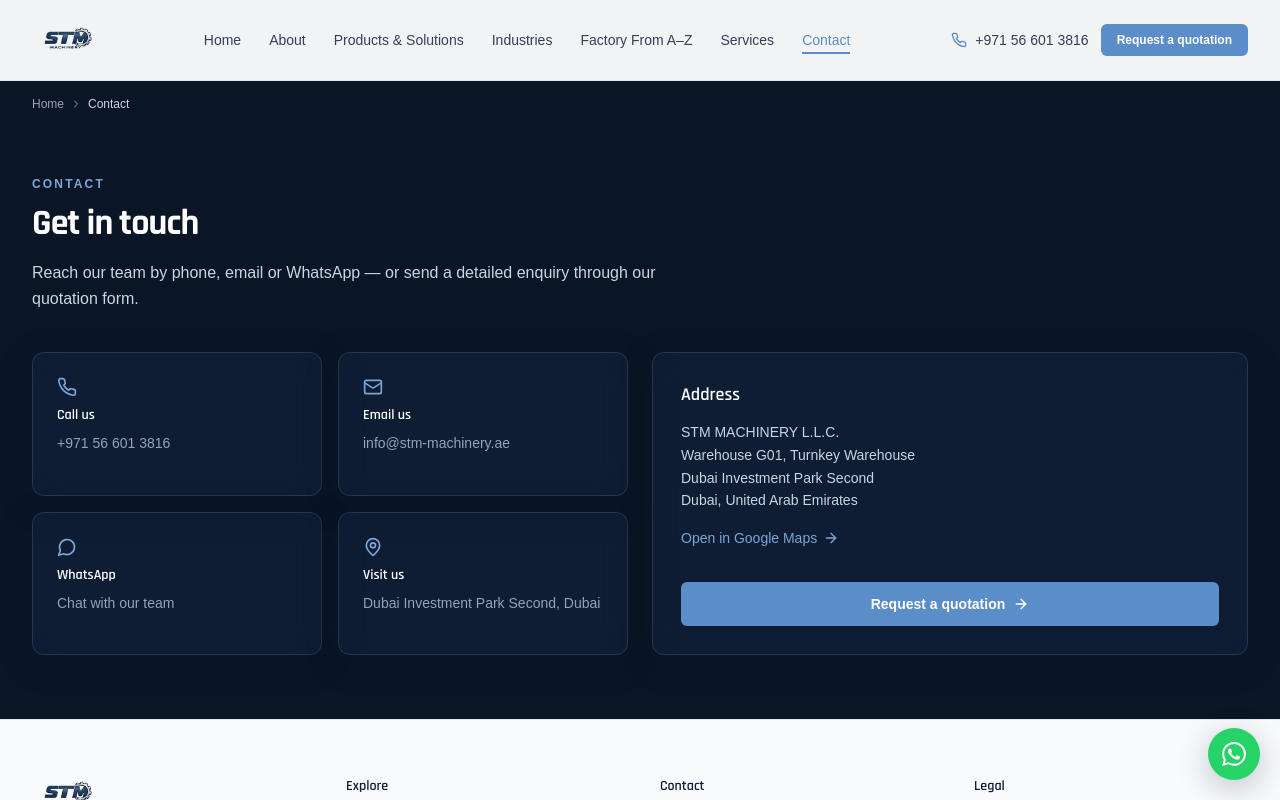
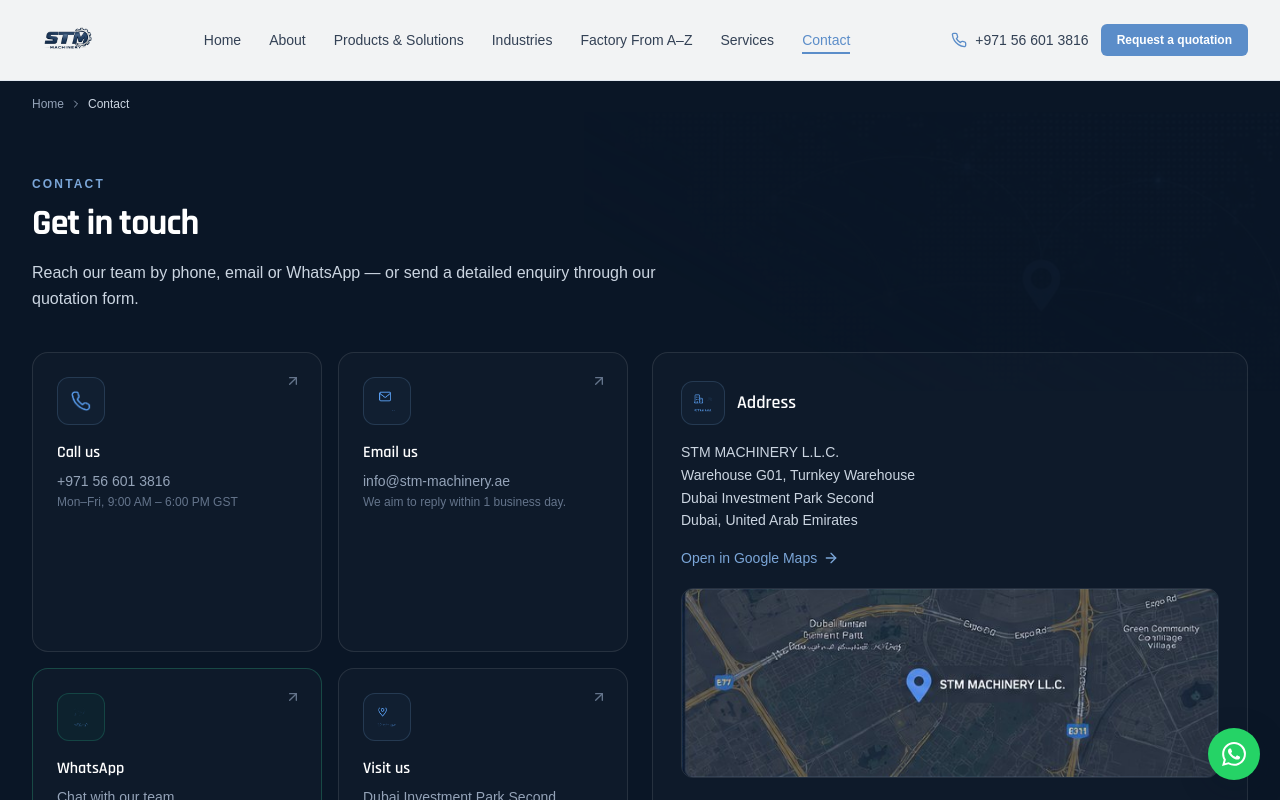
Before and after one commit to Aivora-dxb/STM, a Next.js app: page /contact in a window 1280 px wide. Shown: the top 800 px of the page. Built offline with nearby package versions, Linux system fonts and the light colour scheme; a web font is replaced by a local one.

Commit message:
Add files via upload

```diff
--- a/src/app/about/page.tsx
+++ b/src/app/about/page.tsx
@@ -1,6 +1,6 @@
 import type { Metadata } from "next";
-import { MapPin, ShieldCheck, Handshake, Wrench } from "lucide-react";
-import { Breadcrumb, SectionHeader, CtaBand, Reveal, JsonLd } from "@/components/ui/index";
+import Image from "next/image";
+import { Breadcrumb, CtaBand, Reveal, JsonLd } from "@/components/ui/index";
 import { buildMetadata, pageSeo, breadcrumbJsonLd } from "@/lib/seo";
 import { company } from "@/lib/company";
 
@@ -8,26 +8,26 @@
 
 const values = [
   {
-    icon: ShieldCheck,
+    icon: "quality",
     title: "Quality & reliability",
     body: "We supply machinery and equipment chosen to perform and to last in demanding industrial settings.",
   },
   {
-    icon: Wrench,
+    icon: "practical-expertise",
     title: "Practical expertise",
     body: "We focus on helping clients specify and source the right equipment for their process and output.",
   },
   {
-    icon: Handshake,
+    icon: "customer-partnership",
     title: "Customer partnership",
     body: "From procurement to after-sales, we work alongside our clients through the equipment lifecycle.",
   },
   {
-    icon: ShieldCheck,
+    icon: "integrity",
     title: "Integrity",
     body: "Transparent processes and honest commitments in every enquiry and quotation.",
   },
-];
+] as const;
 
 export default function AboutPage() {
   return (
@@ -40,67 +40,153 @@
       />
       <Breadcrumb items={[{ name: "Home", href: "/" }, { name: "About", href: "/about" }]} />
 
-      <section className="container-x py-12 sm:py-16">
-        <SectionHeader
-          eyebrow="About us"
-          title="Who we are"
-          lead="STM MACHINERY L.L.C. is a Dubai-based supplier of industrial machinery, manufacturing equipment and spare parts. We support industries that depend on reliable machinery and complete production capabilities."
-          as="h1"
+      {/* ===== Top section: intro + hero image ===== */}
+      <section className="relative overflow-hidden">
+        {/* Faint blueprint / grid backdrop */}
+        <div
+          aria-hidden="true"
+          className="eng-grid pointer-events-none absolute inset-0 opacity-[0.6]"
+        />
+        <div
+          aria-hidden="true"
+          className="pointer-events-none absolute -right-24 top-0 h-[420px] w-[420px] rounded-full bg-accent-500/10 blur-3xl"
         />
 
-        <div className="mt-10 grid gap-6 lg:grid-cols-3">
-          <Reveal className="lg:col-span-2">
-            <div className="glass rounded-xl p-7">
-              <h2 className="font-display text-xl font-semibold text-white">Our focus</h2>
-              <p className="mt-4 text-sm leading-relaxed text-slate-300">
-                We help manufacturers, factory owners, contractors and procurement teams
-                identify, source and procure the machinery and equipment their operations
-                require. Our role spans supply, sourcing, procurement coordination,
-                installation coordination and after-sales support — across sectors from
-                manufacturing and energy to oil &amp; gas, medical and agriculture.
-              </p>
-              <p className="mt-4 text-sm leading-relaxed text-slate-300">
-                Rather than pushing a fixed catalogue, we work from your requirement:
-                the parts you produce, the tolerances you hold, the capacity you need,
-                and the constraints of your site. We then coordinate supply from
-                established manufacturers and support the equipment through its life.
+        <div className="container-x relative py-12 sm:py-16 lg:py-20">
+          <div className="grid items-center gap-10 lg:grid-cols-2 lg:gap-14">
+            {/* Left: copy */}
+            <Reveal>
+              <div className="max-w-xl">
+                <p className="eyebrow mb-3">About us</p>
+                <h1 className="font-display text-3xl font-bold tracking-tight text-white sm:text-4xl lg:text-5xl">
+                  Who we are
+                </h1>
+                <p className="mt-5 text-base leading-relaxed text-slate-300">
+                  <span className="font-semibold text-accent-400">
+                    STM MACHINERY L.L.C.
+                  </span>{" "}
+                  is a Dubai-based supplier of industrial machinery, manufacturing
+                  equipment and spare parts. We support industries that depend on
+                  reliable machinery and complete production capabilities.
                 </p>
               </div>
             </Reveal>
 
+            {/* Right: hero image with dark-blue overlay */}
             <Reveal delay={0.1}>
-            <div className="glass flex h-full flex-col justify-between rounded-xl p-7">
-              <div>
-                <h2 className="font-display text-xl font-semibold text-white">Where we are</h2>
-                <p className="mt-3 flex items-start gap-2 text-sm text-slate-300">
-                  <MapPin className="mt-0.5 h-4 w-4 shrink-0 text-accent-400" aria-hidden="true" />
-                  <span>
-                    {company.address.line1}, {company.address.line2}, {company.address.city},{" "}
-                    {company.address.country}
+              <div className="relative overflow-hidden rounded-2xl border border-white/10 shadow-glass">
+                <div className="relative aspect-[16/10] w-full">
+                  <Image
+                    src="/images/about/hero-engineer.jpg"
+                    alt="STM engineer inspecting industrial machinery on the factory floor"
+                    fill
+                    sizes="(max-width: 1024px) 100vw, 50vw"
+                    className="object-cover"
+                    priority
+                  />
+                  {/* Dark blue overlay to integrate with the site */}
+                  <div
+                    aria-hidden="true"
+                    className="absolute inset-0 bg-gradient-to-tr from-navy-950/80 via-navy-900/30 to-transparent"
+                  />
+                  <div
+                    aria-hidden="true"
+                    className="absolute inset-0 bg-navy-900/10 mix-blend-multiply"
+                  />
+                  <div
+                    aria-hidden="true"
+                    className="pointer-events-none absolute inset-0 ring-1 ring-inset ring-accent-400/10"
+                  />
+                </div>
+              </div>
+            </Reveal>
+          </div>
+        </div>
+      </section>
+
+      {/* ===== Middle section: focus + location ===== */}
+      <section className="container-x pb-4">
+        <div className="grid gap-6 lg:grid-cols-5">
+          <Reveal className="lg:col-span-3">
+            <div className="glass h-full rounded-2xl p-7 sm:p-8">
+              <div className="flex items-center gap-4">
+                <span className="flex h-14 w-14 shrink-0 items-center justify-center rounded-xl border border-accent-400/20 bg-accent-500/5">
+                  <Image
+                    src="/images/about/our-focus.png"
+                    alt=""
+                    width={32}
+                    height={32}
+                    className="h-8 w-8 object-contain"
+                  />
                 </span>
+                <h2 className="font-display text-xl font-semibold text-white sm:text-2xl">
+                  Our focus
+                </h2>
+              </div>
+              <p className="mt-5 text-sm leading-relaxed text-slate-300 sm:text-base">
+                We help manufacturers, factory owners, contractors and procurement
+                teams identify, source and procure the machinery and equipment their
+                operations require. Our role spans supply, sourcing, procurement
+                coordination, installation coordination and after-sales support —
+                across sectors from manufacturing and energy to oil &amp; gas, medical
+                and agriculture.
               </p>
             </div>
-              <p className="mt-6 text-sm leading-relaxed text-slate-400">
+          </Reveal>
+
+          <Reveal delay={0.1} className="lg:col-span-2">
+            <div className="glass flex h-full flex-col rounded-2xl p-7 sm:p-8">
+              <div className="flex items-center gap-4">
+                <span className="flex h-14 w-14 shrink-0 items-center justify-center rounded-xl border border-accent-400/20 bg-accent-500/5">
+                  <Image
+                    src="/images/about/where-we-are.png"
+                    alt=""
+                    width={32}
+                    height={32}
+                    className="h-8 w-8 object-contain"
+                  />
+                </span>
+                <h2 className="font-display text-xl font-semibold text-white sm:text-2xl">
+                  Where we are
+                </h2>
+              </div>
+              <p className="mt-5 text-sm leading-relaxed text-slate-300">
+                {company.address.line1}, {company.address.line2},{" "}
+                {company.address.city}, {company.address.country}
+              </p>
+              <p className="mt-4 text-sm leading-relaxed text-slate-400">
                 Based in Dubai and serving clients across the UAE and the wider region.
               </p>
             </div>
           </Reveal>
         </div>
+      </section>
 
-        {/* Values */}
-        <div className="mt-16">
-          <h2 className="font-display text-2xl font-bold text-white">What we stand for</h2>
-          <div className="mt-6 grid gap-4 sm:grid-cols-2 lg:grid-cols-4">
+      {/* ===== Bottom section: values ===== */}
+      <section className="container-x py-14 sm:py-16">
+        <h2 className="font-display text-2xl font-bold text-white sm:text-3xl">
+          What we stand for
+        </h2>
+        <div className="mt-8 grid gap-5 sm:grid-cols-2 lg:grid-cols-4">
           {values.map((v, i) => (
             <Reveal key={v.title} delay={(i % 4) * 0.05}>
-                <div className="glass h-full rounded-xl p-6">
-                  <v.icon className="h-6 w-6 text-accent-400" aria-hidden="true" />
-                  <h3 className="mt-3 font-display text-base font-semibold text-white">{v.title}</h3>
+              <div className="group flex h-full flex-col rounded-2xl border border-white/10 bg-white/[0.02] p-6 transition-all duration-300 hover:-translate-y-1 hover:border-accent-400/40 hover:bg-white/[0.04]">
+                <span className="mb-4 flex h-14 w-14 items-center justify-center rounded-xl border border-accent-400/20 bg-accent-500/5">
+                  <Image
+                    src={`/images/about/${v.icon}.png`}
+                    alt=""
+                    width={30}
+                    height={30}
+                    className="h-[30px] w-[30px] object-contain"
+                  />
+                </span>
+                <h3 className="font-display text-base font-semibold text-white">
+                  {v.title}
+                </h3>
                 <p className="mt-2 text-sm leading-relaxed text-slate-400">{v.body}</p>
               </div>
             </Reveal>
           ))}
-          </div>
         </div>
       </section>
 
--- a/src/app/contact/page.tsx
+++ b/src/app/contact/page.tsx
@@ -1,79 +1,221 @@
 import type { Metadata } from "next";
 import Link from "next/link";
-import { Phone, Mail, MessageCircle, MapPin, ArrowRight } from "lucide-react";
-import { Breadcrumb, SectionHeader, JsonLd } from "@/components/ui/index";
+import Image from "next/image";
+import { ArrowRight, ArrowUpRight } from "lucide-react";
+import { Breadcrumb, JsonLd } from "@/components/ui/index";
 import { buildMetadata, pageSeo, breadcrumbJsonLd, localBusinessJsonLd } from "@/lib/seo";
 import { company, telHref, mailtoHref, whatsappUrl, mapsUrl } from "@/lib/company";
 
 export const metadata: Metadata = buildMetadata(pageSeo.contact);
 
+const cards = [
+  {
+    href: telHref,
+    icon: "call",
+    title: "Call us",
+    lines: [company.phone.display, company.hours.short],
+    analytics: "tel-click",
+    external: false,
+  },
+  {
+    href: mailtoHref,
+    icon: "email",
+    title: "Email us",
+    lines: [company.email, "We aim to reply within 1 business day."],
+    analytics: "email-click",
+    external: false,
+    breakAll: true,
+  },
+  {
+    href: whatsappUrl,
+    icon: "whatsapp",
+    title: "WhatsApp",
+    lines: ["Chat with our team", company.hours.short],
+    analytics: "whatsapp-click",
+    external: true,
+    whatsapp: true,
+  },
+  {
+    href: mapsUrl,
+    icon: "visit",
+    title: "Visit us",
+    lines: [`${company.address.line2},`, `${company.address.city}, ${company.address.country}`],
+    external: true,
+  },
+] as const;
+
 export default function ContactPage() {
   return (
     <>
-      <JsonLd data={[
+      <JsonLd
+        data={[
           breadcrumbJsonLd([
             { name: "Home", path: "/" },
             { name: "Contact", path: "/contact" },
           ]),
           localBusinessJsonLd(),
-      ]} />
+        ]}
+      />
       <Breadcrumb items={[{ name: "Home", href: "/" }, { name: "Contact", href: "/contact" }]} />
 
-      <section className="container-x py-12 sm:py-16">
-        <SectionHeader
-          eyebrow="Contact"
-          title="Get in touch"
-          lead="Reach our team by phone, email or WhatsApp — or send a detailed enquiry through our quotation form."
-          as="h1"
+      <section className="relative overflow-hidden">
+        {/* Decorative world-map / global-network graphic, upper-right, very low opacity */}
+        <div
+          aria-hidden="true"
+          className="pointer-events-none absolute -right-16 -top-10 hidden h-[420px] w-[760px] bg-contain bg-right-top bg-no-repeat opacity-[0.12] md:block [mask-image:linear-gradient(to_bottom_left,black,transparent_70%)]"
+          style={{ backgroundImage: "url(/images/contact/world-map.jpg)" }}
         />
 
-        <div className="mt-10 grid gap-6 lg:grid-cols-2">
-          <div className="grid gap-4 sm:grid-cols-2">
-            <a href={telHref} data-analytics="tel-click"
-              className="glass flex flex-col gap-2 rounded-xl p-6 transition-all hover:-translate-y-1 hover:border-accent-400/40">
-              <Phone className="h-5 w-5 text-accent-400" aria-hidden="true" />
-              <span className="font-display text-sm font-semibold text-white">Call us</span>
-              <span className="text-sm text-slate-400">{company.phone.display}</span>
-            </a>
-            <a href={mailtoHref} data-analytics="email-click"
-              className="glass flex flex-col gap-2 rounded-xl p-6 transition-all hover:-translate-y-1 hover:border-accent-400/40">
-              <Mail className="h-5 w-5 text-accent-400" aria-hidden="true" />
-              <span className="font-display text-sm font-semibold text-white">Email us</span>
-              <span className="break-all text-sm text-slate-400">{company.email}</span>
-            </a>
-            <a href={whatsappUrl} target="_blank" rel="noopener noreferrer" data-analytics="whatsapp-click"
-              className="glass flex flex-col gap-2 rounded-xl p-6 transition-all hover:-translate-y-1 hover:border-accent-400/40">
-              <MessageCircle className="h-5 w-5 text-accent-400" aria-hidden="true" />
-              <span className="font-display text-sm font-semibold text-white">WhatsApp</span>
-              <span className="text-sm text-slate-400">Chat with our team</span>
-            </a>
-            <a href={mapsUrl} target="_blank" rel="noopener noreferrer"
-              className="glass flex flex-col gap-2 rounded-xl p-6 transition-all hover:-translate-y-1 hover:border-accent-400/40">
-              <MapPin className="h-5 w-5 text-accent-400" aria-hidden="true" />
-              <span className="font-display text-sm font-semibold text-white">Visit us</span>
-              <span className="text-sm text-slate-400">{company.address.line2}, {company.address.city}</span>
-            </a>
+        <div className="container-x relative py-12 sm:py-16">
+          {/* Header */}
+          <div className="max-w-2xl">
+            <p className="eyebrow mb-3">Contact</p>
+            <h1 className="font-display text-3xl font-bold tracking-tight text-white sm:text-4xl">
+              Get in touch
+            </h1>
+            <p className="mt-4 text-base leading-relaxed text-slate-300">
+              Reach our team by phone, email or WhatsApp — or send a detailed enquiry
+              through our quotation form.
+            </p>
           </div>
 
-          <div className="glass flex flex-col justify-between rounded-xl p-7">
-            <div>
+          {/* Main content */}
+          <div className="mt-10 grid gap-6 lg:grid-cols-2">
+            {/* Left: 2×2 contact cards */}
+            <div className="grid gap-4 sm:grid-cols-2">
+              {cards.map((c) => (
+                <a
+                  key={c.title}
+                  href={c.href}
+                  {...(c.external ? { target: "_blank", rel: "noopener noreferrer" } : {})}
+                  {...("analytics" in c && c.analytics ? { "data-analytics": c.analytics } : {})}
+                  className={[
+                    "group relative flex h-full flex-col rounded-2xl border bg-white/[0.02] p-6 transition-all duration-300 hover:-translate-y-1 hover:bg-white/[0.05]",
+                    "whatsapp" in c && c.whatsapp
+                      ? "border-emerald-400/25 hover:border-emerald-400/50"
+                      : "border-white/10 hover:border-accent-400/40",
+                  ].join(" ")}
+                >
+                  <span
+                    className={[
+                      "mb-4 flex h-12 w-12 items-center justify-center rounded-xl border",
+                      "whatsapp" in c && c.whatsapp
+                        ? "border-emerald-400/20 bg-emerald-500/5"
+                        : "border-accent-400/20 bg-accent-500/5",
+                    ].join(" ")}
+                  >
+                    <Image
+                      src={`/images/contact/${c.icon}.png`}
+                      alt=""
+                      width={24}
+                      height={24}
+                      className="h-6 w-6 object-contain"
+                    />
+                  </span>
+                  <span className="font-display text-base font-semibold text-white">
+                    {c.title}
+                  </span>
+                  <span
+                    className={[
+                      "mt-1.5 text-sm text-slate-400",
+                      "breakAll" in c && c.breakAll ? "break-all" : "",
+                    ].join(" ")}
+                  >
+                    {c.lines[0]}
+                  </span>
+                  {c.lines[1] && (
+                    <span className="mt-0.5 text-xs leading-relaxed text-slate-500">
+                      {c.lines[1]}
+                    </span>
+                  )}
+                  <ArrowUpRight
+                    className="absolute right-5 top-5 h-4 w-4 text-slate-500 transition-colors group-hover:text-accent-400"
+                    aria-hidden="true"
+                  />
+                </a>
+              ))}
+            </div>
+
+            {/* Right: larger address card */}
+            <div className="flex flex-col rounded-2xl border border-white/10 bg-white/[0.02] p-7">
+              <div className="flex items-center gap-3">
+                <span className="flex h-11 w-11 items-center justify-center rounded-xl border border-accent-400/20 bg-accent-500/5">
+                  <Image
+                    src="/images/contact/address.png"
+                    alt=""
+                    width={22}
+                    height={22}
+                    className="h-[22px] w-[22px] object-contain"
+                  />
+                </span>
                 <h2 className="font-display text-lg font-semibold text-white">Address</h2>
-              <address className="mt-3 not-italic text-sm leading-relaxed text-slate-300">
-                {company.legalName}<br />
-                {company.address.line1}<br />
-                {company.address.line2}<br />
+              </div>
+
+              <address className="mt-4 not-italic text-sm leading-relaxed text-slate-300">
+                {company.legalName}
+                <br />
+                {company.address.line1}
+                <br />
+                {company.address.line2}
+                <br />
                 {company.address.city}, {company.address.country}
               </address>
-              <a href={mapsUrl} target="_blank" rel="noopener noreferrer"
-                className="mt-4 inline-flex items-center gap-1.5 text-sm font-medium text-accent-400 link-underline">
+
+              <a
+                href={mapsUrl}
+                target="_blank"
+                rel="noopener noreferrer"
+                className="mt-4 inline-flex items-center gap-1.5 text-sm font-medium text-accent-400 link-underline"
+              >
                 Open in Google Maps
                 <ArrowRight className="h-4 w-4" aria-hidden="true" />
               </a>
+
+              {/* Map preview */}
+              <a
+                href={mapsUrl}
+                target="_blank"
+                rel="noopener noreferrer"
+                aria-label="Open STM MACHINERY location in Google Maps"
+                className="group mt-5 block overflow-hidden rounded-xl border border-white/10"
+              >
+                <span className="relative block aspect-[605/212] w-full">
+                  <Image
+                    src="/images/contact/map-preview.jpg"
+                    alt="Map showing STM MACHINERY location in Dubai Investment Park Second"
+                    fill
+                    sizes="(max-width: 1024px) 100vw, 50vw"
+                    className="object-cover transition-transform duration-500 group-hover:scale-[1.03]"
+                  />
+                  <span
+                    aria-hidden="true"
+                    className="absolute inset-0 ring-1 ring-inset ring-accent-400/10"
+                  />
+                </span>
+              </a>
+
+              {/* Working hours */}
+              <div className="mt-6 flex items-start gap-3 border-t border-white/10 pt-5">
+                <span className="flex h-10 w-10 shrink-0 items-center justify-center rounded-lg border border-accent-400/20 bg-accent-500/5">
+                  <Image
+                    src="/images/contact/hours.png"
+                    alt=""
+                    width={20}
+                    height={20}
+                    className="h-5 w-5 object-contain"
+                  />
+                </span>
+                <div>
+                  <p className="font-display text-sm font-semibold text-white">Working hours</p>
+                  <p className="mt-1 text-sm text-slate-400">{company.hours.display}</p>
                 </div>
-            <Link href="/request-a-quotation" className="btn-primary mt-8 w-full">
+              </div>
+
+              <Link href="/request-a-quotation" className="btn-primary mt-7 w-full">
                 Request a quotation
                 <ArrowRight className="h-4 w-4" aria-hidden="true" />
               </Link>
+            </div>
           </div>
         </div>
       </section>
--- a/src/content/catalog.ts
+++ b/src/content/catalog.ts
@@ -341,7 +341,7 @@
   },
   {
     title: "Factory from A–Z",
-    icon: "factory-a-z",
+    icon: "factory-az",
     description:
       "Support across the full journey — from requirement assessment to installation coordination and after-sales.",
   },
--- a/src/lib/company.ts
+++ b/src/lib/company.ts
@@ -44,6 +44,12 @@
   url: "https://www.stm-machinery.ae",
   domain: "stm-machinery.ae",
 
+  // Business hours (Gulf Standard Time)
+  hours: {
+    display: "Monday – Friday: 9:00 AM – 6:00 PM (GST)",
+    short: "Mon–Fri, 9:00 AM – 6:00 PM GST",
+  },
+
   // Locale
   locale: "en",
   region: "AE",
```
Also changed, not shown: src/app/page.tsx (+43 -20 lines). Lines whose indentation alone changed are shown as unchanged.
